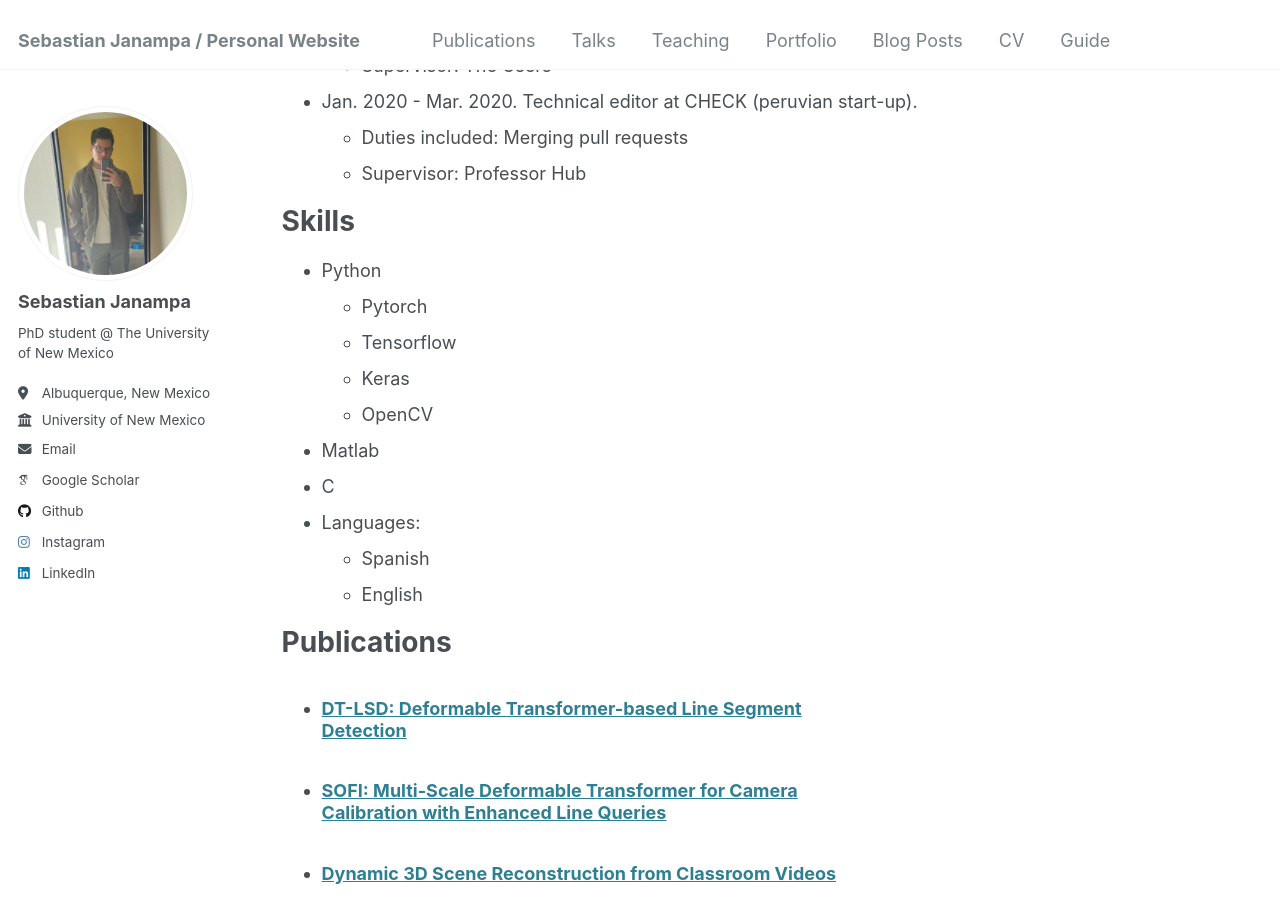
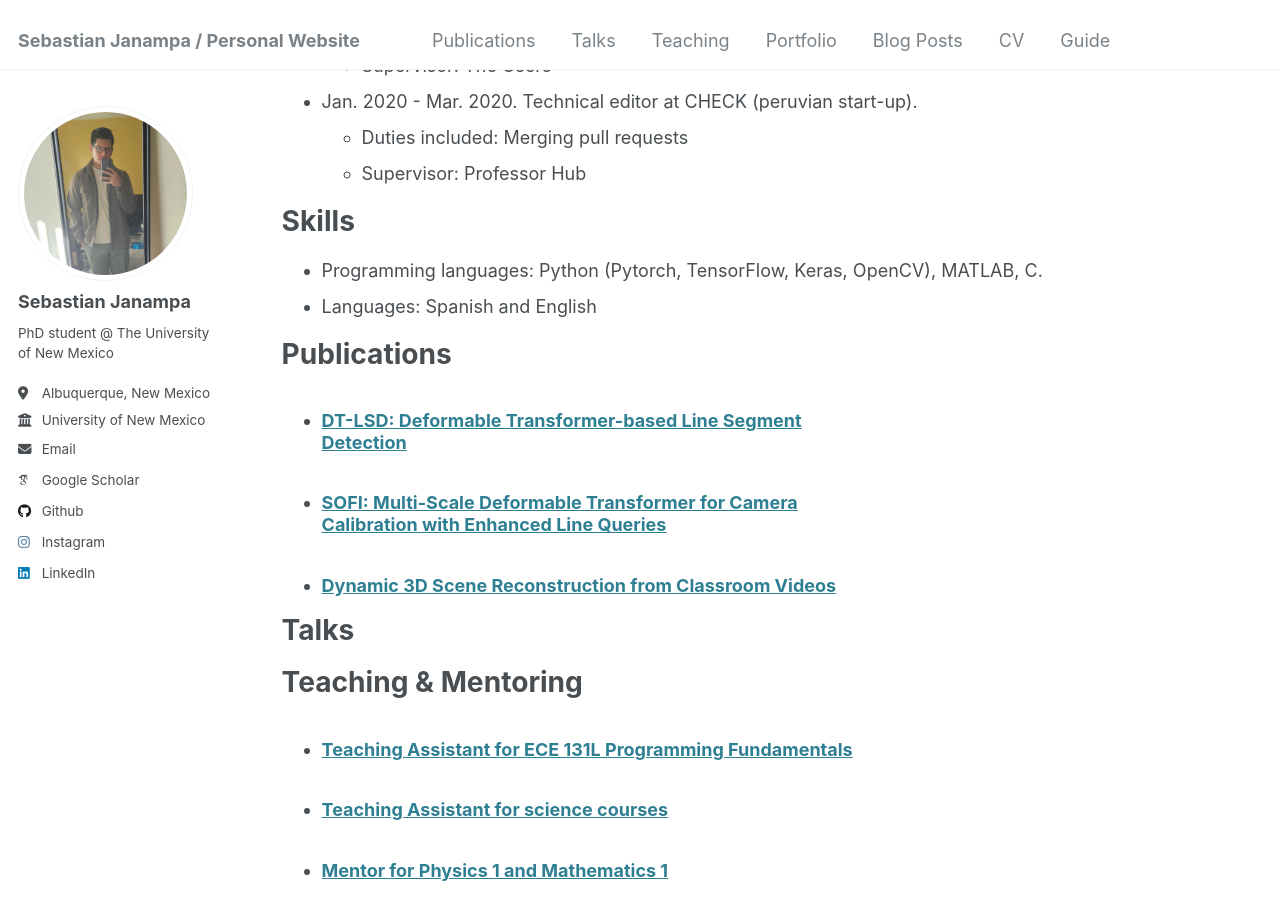
Before and after one commit to SebastianJanampa/SebastianJanampa.github.io, a Jekyll site: the page built from _pages/cv.md, in a window 1280 px wide and 900 px high, scrolled down 389 px. Built offline with Jekyll 4.4.1, drawn with Linux system fonts in a browser that asks for light colours; some web fonts are replaced.

Commit message:
Update cv.md

```diff
--- a/_pages/cv.md
+++ b/_pages/cv.md
@@ -27,16 +27,8 @@ Work experience
 
 Skills
 ======
-* Python
-  * Pytorch
-  * Tensorflow
-  * Keras
-  * OpenCV
-* Matlab
-* C
-* Languages:
-  * Spanish
-  * English
+* Programming languages: Python (Pytorch, TensorFlow, Keras, OpenCV), MATLAB, C.
+* Languages: Spanish and English
 
 Publications
 ======
```
